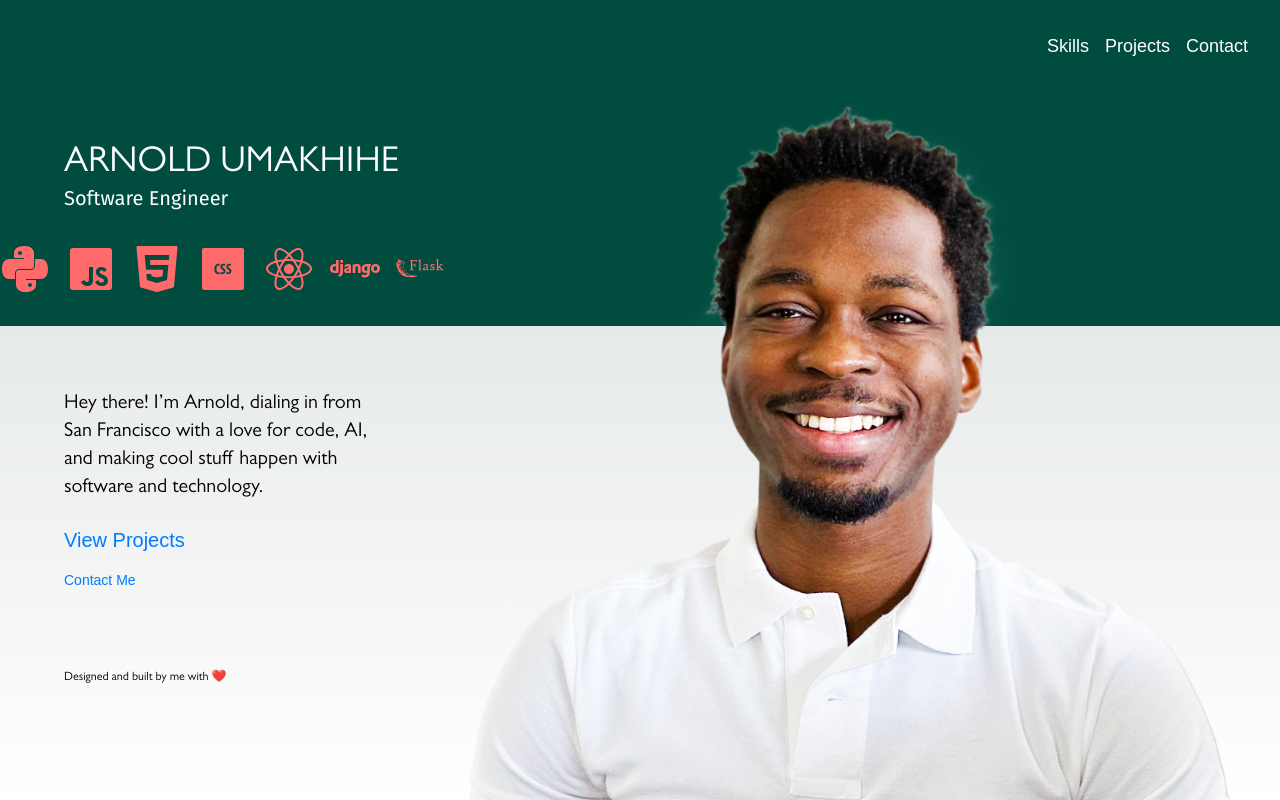
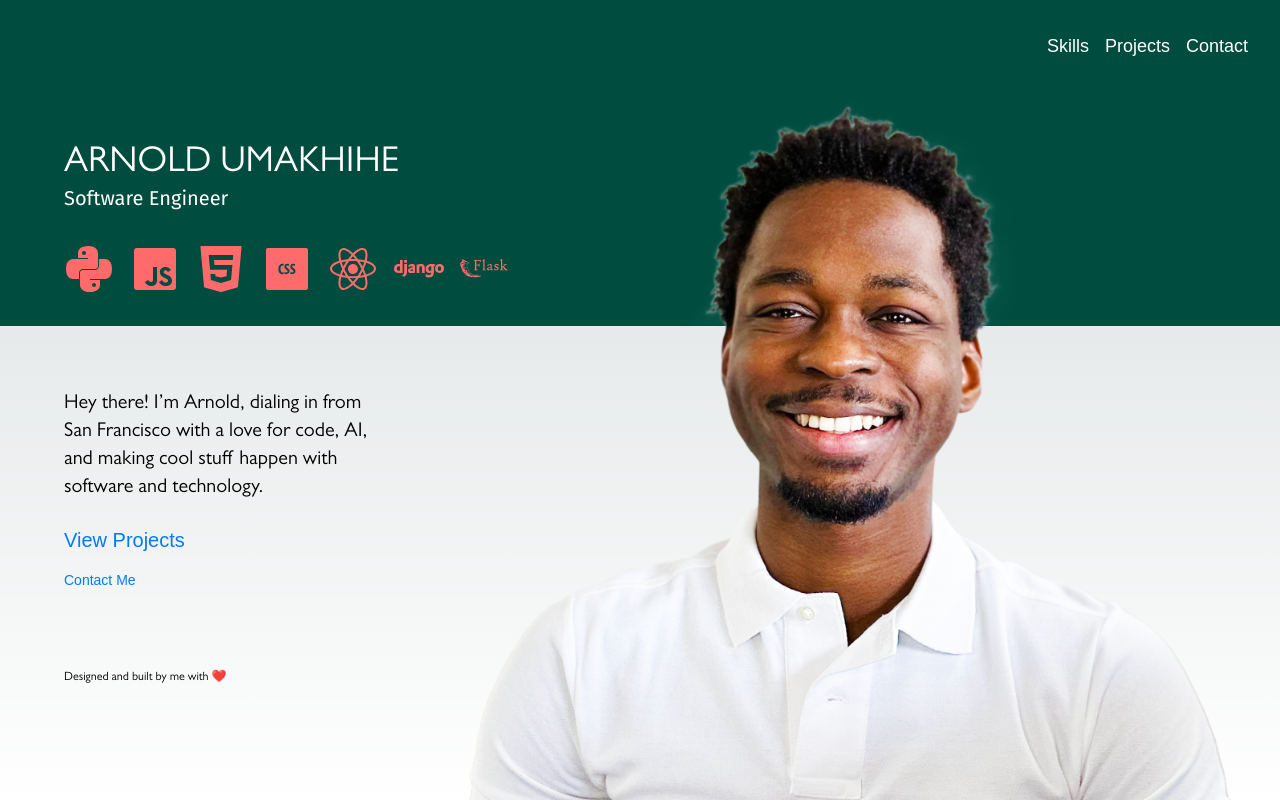
Before and after one commit to classic-arnold/personal-website, a Next.js app: page / in a window 1280 px wide. Built offline with nearby package versions, Linux system fonts and the light colour scheme; a web font is replaced by a local one.

Commit message:
building

```diff
--- a/src/app/page.tsx
+++ b/src/app/page.tsx
@@ -12,8 +12,8 @@ export default function Home() {
   return (
     <main className="min-h-screen">
       <Header />
-      <div className="bg-primary w-full min-h-64 py-8 pt-36">
-        <div className="px-4 md:px-16">
+      <div className="bg-primary w-full min-h-64 py-8 pt-36 px-4 md:px-16">
+        <div>
           <h1 className="uppercase text-4xl text-white">Arnold Umakhihe</h1>
           <h3 className={cn([fira_sans.className, "text-xl font-extralight italic text-white mb-8"])}>Software Engineer</h3>
         </div>
```
